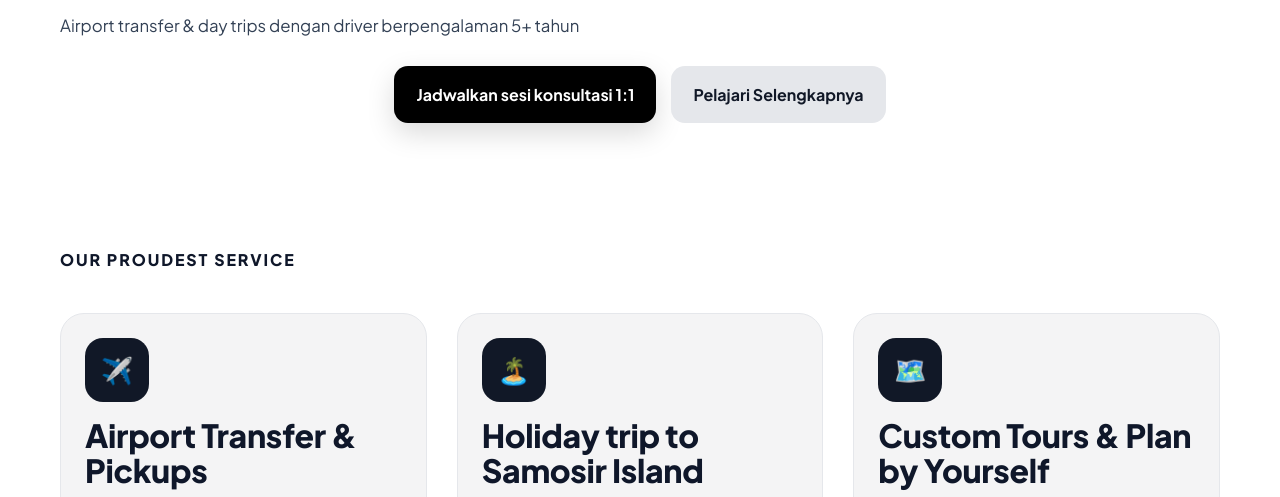
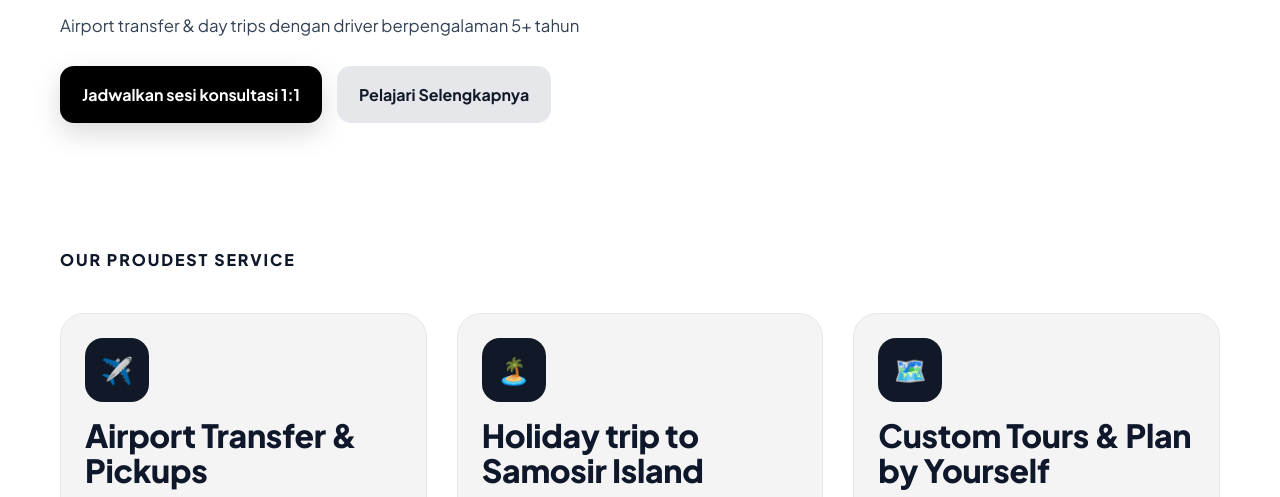
Before and after one commit to pitmhs/maehstrip-website, a website: page index.html in a window 1280 px wide. Shown: the part 295-792 px from the top of the page. Drawn offline with Linux system fonts and the light colour scheme.

Commit message:
Update styles

```diff
--- a/style.css
+++ b/style.css
@@ -461,4 +461,10 @@ footer {
     .services-grid {
         grid-template-columns: repeat(3, 1fr);
     }
+
+    /* Align hero CTAs to the left on desktop */
+    .hero-buttons {
+        justify-content: flex-start;
+        align-items: flex-start;
+    }
 }
```
